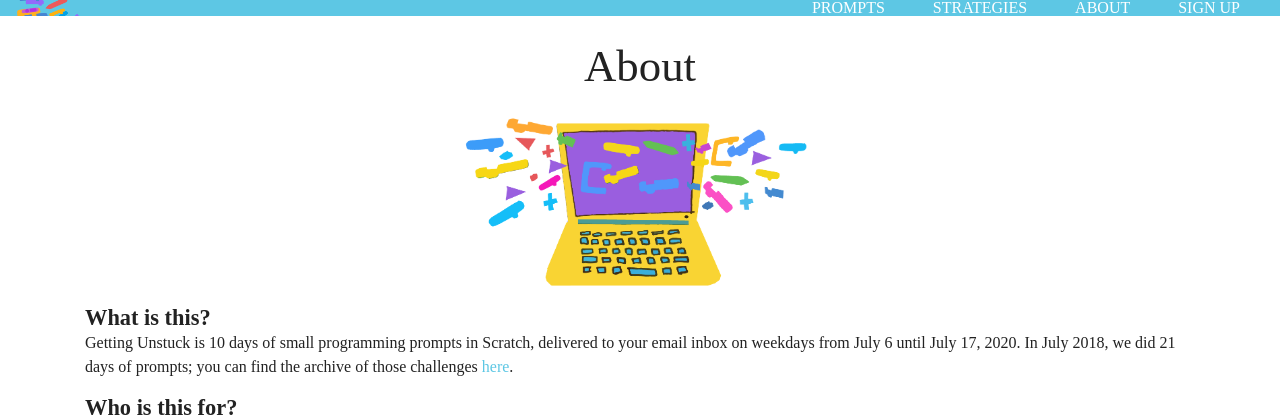
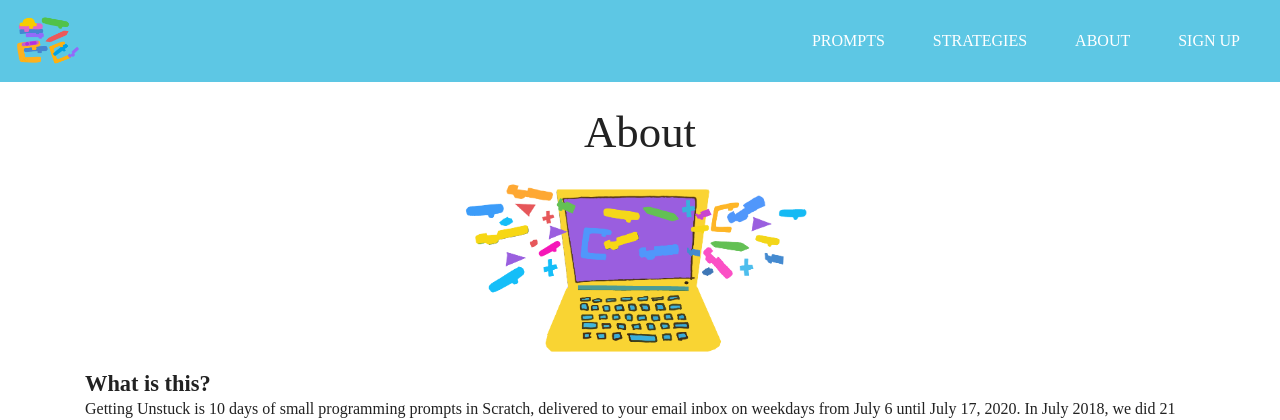
Before and after one commit to GSE-CCL/getting-unstuck-web, a Flask app: page /about in a window 1280 px wide. Shown: the top 420 px of the page. Run offline with Flask 2, Linux system fonts and the light colour scheme; some libraries are stand-ins or nearby versions; some web fonts are replaced.

Commit message:
overflow visible

```diff
--- a/templates/layout.html
+++ b/templates/layout.html
@@ -36,7 +36,7 @@
     <body>
     {% endif %}
 
-        <nav class="navbar navbar-expand-lg navbar-dark gu-blue-bg sticky-top overflow-auto">
+        <nav class="navbar navbar-expand-lg navbar-dark gu-blue-bg sticky-top" style="overflow-y: visible">
             <button class="navbar-toggler mr-auto" type="button" data-toggle="collapse" data-target="#collapsed_nav" aria-controls="navbarNavAltMarkup" aria-expanded="false" aria-label="Toggle navigation">
                 <span class="navbar-toggler-icon" data-target="#collapsed_nav"></span>
             </button>
```
